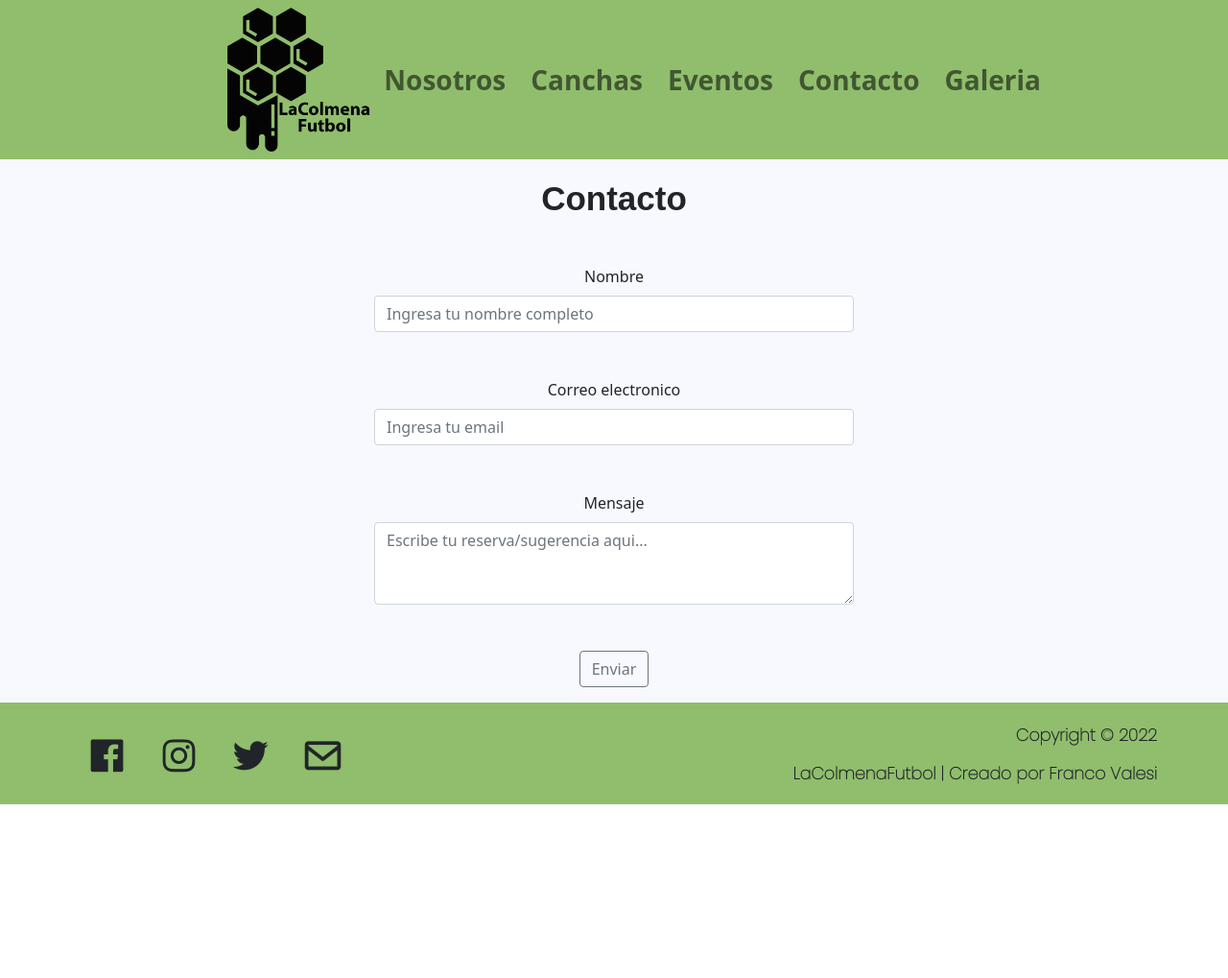
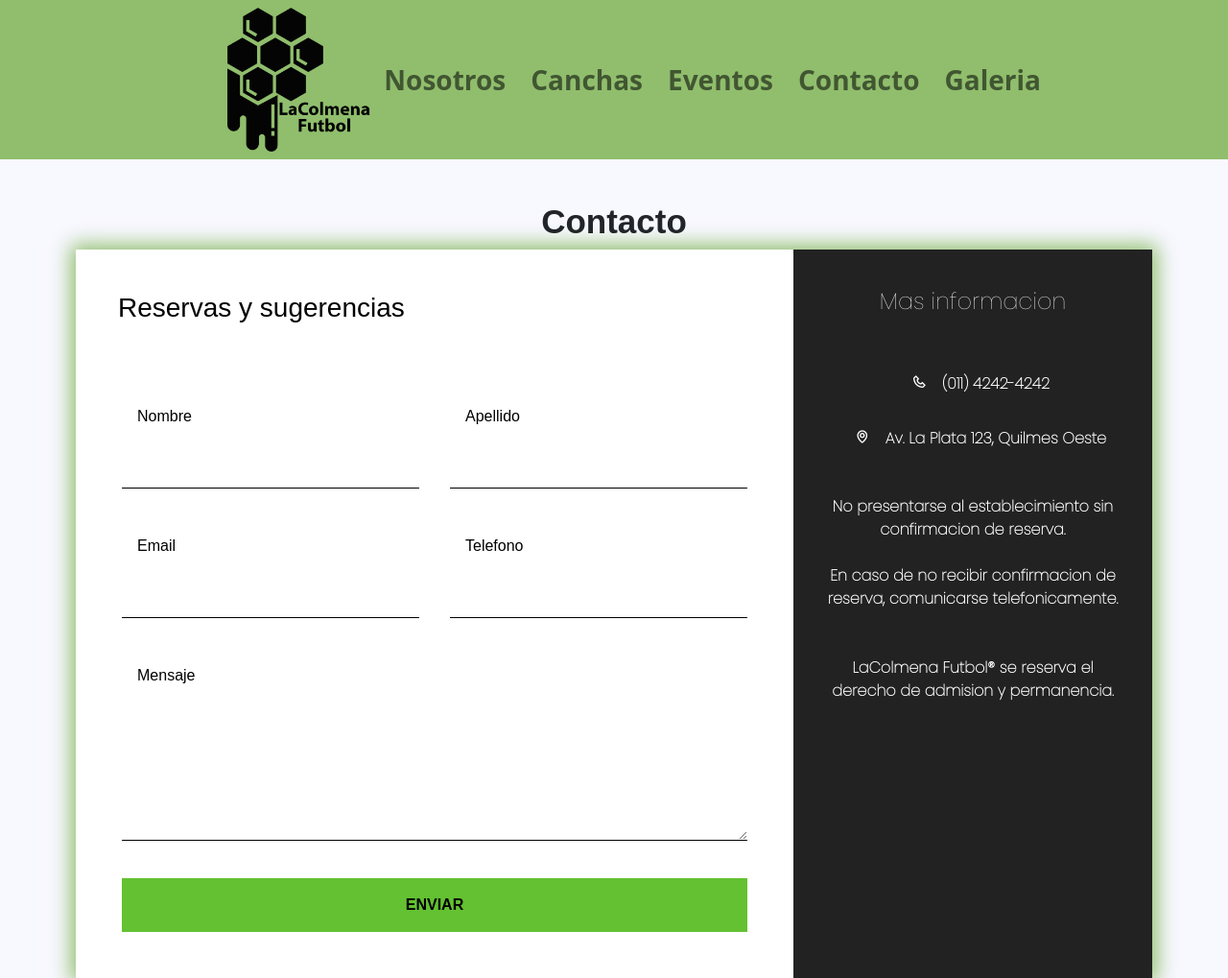
Before and after one commit to francovalesi/LaColmenaFutbol-Valesi, a website: page pages/contacto.html in a window 1280 px wide. Shown: the top 1019 px of the page at 96% size. Before the commit the page ends 838 px from the top, so only its background shows below. Drawn offline with nearby package versions, Linux system fonts and the light colour scheme; a web font is replaced by a local one.

Commit message:
Creo formulario para contacto.html, agrego comentarios en todos los html

```diff
--- a/pages/contacto.html
+++ b/pages/contacto.html
@@ -5,19 +5,26 @@
     <meta charset="UTF-8">
     <meta http-equiv="X-UA-Compatible" content="IE=edge">
     <meta name="viewport" content="width=device-width, initial-scale=1.0">
-    <meta name="description" content="Contactate con nosotros para poder realizar reservas y sugerencias para cualquiera de nuestros espacios.">
+    <meta name="description"
+        content="Contactate con nosotros para poder realizar reservas y sugerencias para cualquiera de nuestros espacios.">
     <meta name="keywords"
         content="futbol, alquiler, canchas, sintetico, lacolmena, eventos, cumpleaños, alquiler de canchas, futbol 11, futbol 9, futbol 7, canchas de fubol">
     <title>LaColmena - Contacto</title>
+    <!-- Bootstrap -->
     <link href="https://cdn.jsdelivr.net/npm/bootstrap@5.0.2/dist/css/bootstrap.min.css" rel="stylesheet"
         integrity="sha384-EVSTQN3/azprG1Anm3QDgpJLIm9Nao0Yz1ztcQTwFspd3yD65VohhpuuCOmLASjC" crossorigin="anonymous">
+    <!-- Css stylesheet -->
     <link rel="stylesheet" href="../css/style.css">
+    <!-- shortcut icon -->
+    <link rel="shortcut icon" href="../images/logo_marca_blanco.png">
+    <!-- box Icon -->
     <link href='https://unpkg.com/boxicons@2.1.2/css/boxicons.min.css' rel='stylesheet'>
-    <link rel="shortcut icon" href="../images/logo_colmena_blanco.png">
+    <!-- Fonts -->
     <link rel="preconnect" href="https://fonts.googleapis.com">
     <link rel="preconnect" href="https://fonts.gstatic.com" crossorigin>
     <link href="https://fonts.googleapis.com/css2?family=Hammersmith+One&display=swap" rel="stylesheet">
     <link href="https://fonts.googleapis.com/css2?family=Poppins:wght@100&display=swap" rel="stylesheet">
+
 </head>
 
 <body>
@@ -44,28 +51,54 @@
         </nav>
     </header>
 
-    <main class="row justify-content-center">
-        <section class="container-fluid" style="padding: 0;">
+    <main>
+        <div class="container_contacto">
             <h1>Contacto</h1>
-            <div class="m-5 text-center">
-                <label for="exampleFormControlInput1" class="form-label">Nombre</label>
-                <input type="text" class="form-control form__input" id="exampleFormControlInput1"
-                    placeholder="Ingresa tu nombre completo" required>
+            <div class="contacto_tarjeta">
+                <div class="form_contacto">
+                    <h3>Reservas y sugerencias</h3>
+                    <form>
+                        <div class="form-box">
+                            <label for="nombre">Nombre</label>
+                            <input type="text" name="nombre" id="nombre">
+                        </div>
+                        <div class="form-box">
+                            <label for="apellido">Apellido</label>
+                            <input type="text" name="apellido" id="apellido">
+                        </div>
+                        <div class="form-box">
+                            <label for="mail">Email</label>
+                            <input type="email" name="email" id="mail">
+                        </div>
+                        <div class="form-box">
+                            <label for="telefono">Telefono</label>
+                            <input type="tel" name="telefono" id="telefono">
+                        </div>
+                        <div class="form-box block_form">
+                            <label>Mensaje</label>
+                            <textarea name="message" cols="30" rows="5"></textarea>
+                        </div>
+                        <div class="form-box block_form">
+                            <button type="submit">Enviar</button>
+                        </div>
+                    </form>
+                </div>
+                <div class="info_contacto">
+                    <h4>Mas informacion</h4>
+                    <ul>
+                        <li><i class='bx bx-phone'></i>(011) 4242-4242</li>
+                        <li><i class='bx bx-map'></i>Av. La Plata 123, Quilmes Oeste</li>
+                    </ul>
+                    <p>
+                        No presentarse al establecimiento sin confirmacion de reserva.<br><br>
+                        En caso de no recibir confirmacion de reserva, comunicarse telefonicamente.
+                    </p>
+                    <p>
+                        LaColmena Futbol® se reserva el derecho de admision y permanencia.
+                    </p>
+                </div>
             </div>
-            <div class="m-5 text-center">
-                <label for="exampleFormControlInput1" class="form-label">Correo electronico</label>
-                <input type="email" class="form-control form__input" id="exampleFormControlInput1"
-                    placeholder="Ingresa tu email" required>
-            </div>
-            <div class="m-5 text-center">
-                <label for="exampleFormControlTextarea1" class="form-label">Mensaje</label>
-                <textarea class="form-control form__input" id="exampleFormControlTextarea1" rows="3"
-                    placeholder="Escribe tu reserva/sugerencia aqui..."></textarea>
-            </div>
-            <div class="mb-3 btn__section">
-                <button type="button" class="btn btn-outline-secondary">Enviar</button>
-            </div>
-        </section>
+        </div>
     </main>
 
     <footer class="row justify-content-around">
--- a/scss/_variables.scss
+++ b/scss/_variables.scss
@@ -9,6 +9,3 @@ $estilos:(interlineado:1.6,tDecoration:underline);
 
 //mapa de colores
 $colores-redes:(facebook:#3b5998, twitter:#00acee, instagram:#dd2a7b, email:#BBDA12);
-
-//breakpoint
-$desktop:768px;
--- a/scss/style.scss
+++ b/scss/style.scss
@@ -142,8 +142,82 @@ h1 {
 }
 
 /* Estilo para contactos.html */
-.btn__section {
-    text-align: center;
+.container_contacto {
+    max-width: 1170px;
+    margin-left: auto;
+    margin-right: auto;
+    padding: 1.5em;
+
+    .contacto_tarjeta {
+        box-shadow: 0 0 20px 5px #90BE6D;
+        color: black;
+
+        * {
+            padding: 1em;
+        }
+
+        .form_contacto {
+            background: white;
+            font-family: $font-titles;
+
+            form {
+                display: grid;
+                grid-template-columns: 1fr 1fr;
+
+                .form-box {
+                    margin: 0;
+                    padding: 1em;
+
+                    button,
+                    input,
+                    textarea {
+                        width: 100%;
+                        padding: .7em;
+                        border: none;
+                        background: none;
+                        outline: none;
+                        border-bottom: 1px solid black;
+                    }
+
+                    button {
+                        background: #63C132;
+                        color: black;
+                        border: 0;
+                        text-transform: uppercase;
+                        padding: 1em;
+                        font-weight: 600;
+                    }
+                }
+
+                .block_form {
+                    grid-column: 1 / 3;
+                }
+            }
+        }
+
+        .info_contacto {
+            color: white;
+            background: #222222;
+            font-family: $font-text;
+            font-weight: 900;
+
+            h4,
+            ul,
+            p {
+                text-align: center;
+                margin: 0 0 1rem 0;
+            }
+
+            ul {
+                list-style: none;
+                padding: 0;
+
+                li {
+                    padding: .3em;
+                }
+            }
+        }
+    }
 }
 
 /* Estilos para galeria.html */
@@ -345,13 +419,23 @@ footer {
     }
 
     /* Estilo para contactos.html */
-    .form__input {
-        width: 500px;
-        margin: 0 auto;
-    }
+    .contacto_tarjeta {
+        display: grid;
+        grid-template-columns: 2fr 1fr;
 
-    .btn__section {
-        text-align: center;
+        * {
+            padding: 2em;
+        }
+
+        .info_contacto {
+
+            h4,
+            ul,
+            p {
+                padding: 1em;
+                text-align: left;
+            }
+        }
     }
 
     /* Estilos para galeria.html */
```
Also changed, not shown: index.html (+8 -2 lines), pages/canchas.html (+8 -2 lines), pages/eventos.html (+9 -2 lines), pages/galeria.html (+7 -1 lines), css/style.css.
